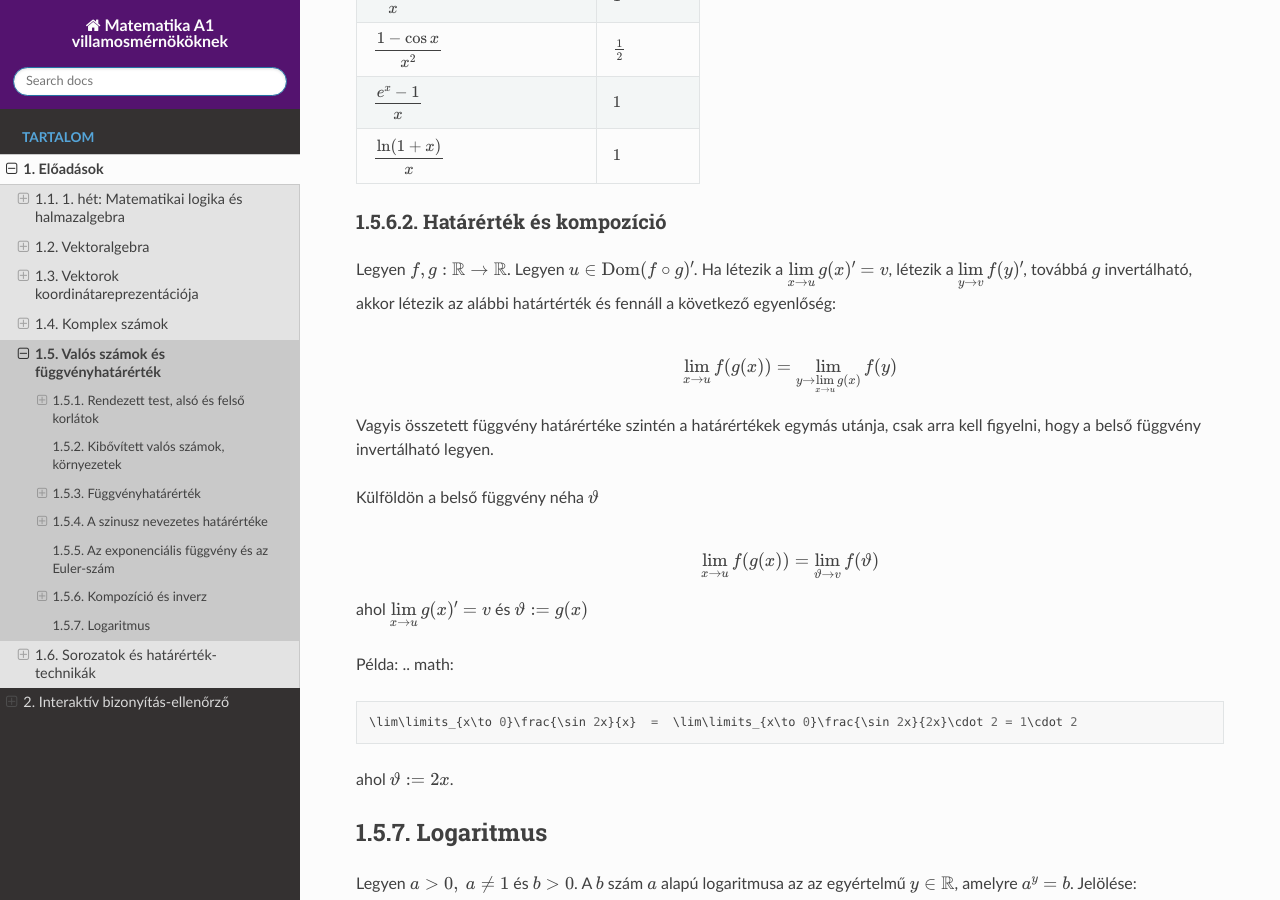
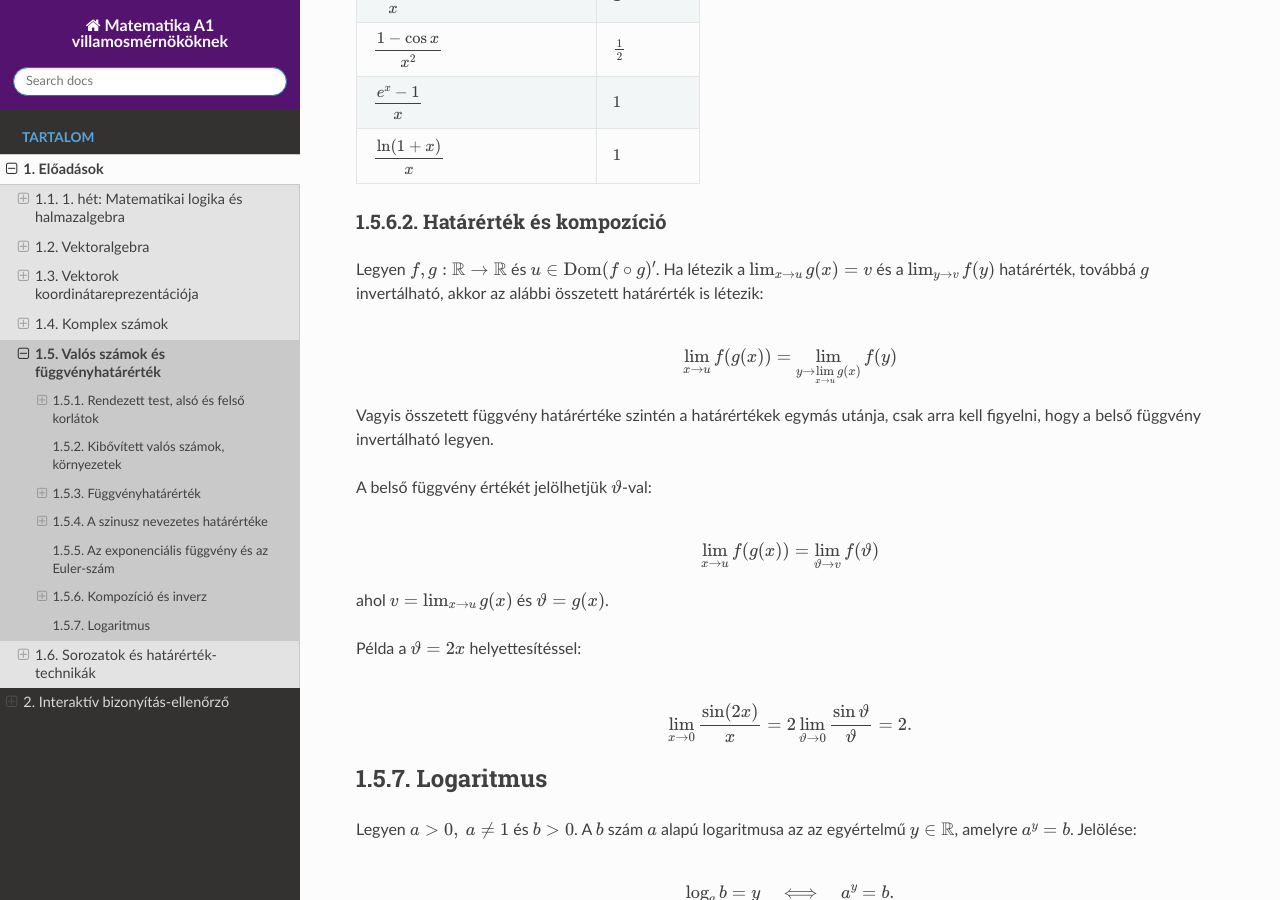
Before and after one commit to mozow01/Matematika-A1, a Sphinx documentation site: the page built from docs/eloadasok/05_valos_szamok_es_fuggvenyhatarertek.rst, in a window 1280 px wide and 900 px high, scrolled down 7574 px. Built offline with Sphinx 7.4.7 and the Read the Docs theme 3.1.0, drawn with Linux system fonts in a browser that asks for light colours.

Commit message:
Fix limit composition example in lecture 05

```diff
--- a/docs/eloadasok/05_valos_szamok_es_fuggvenyhatarertek.rst
+++ b/docs/eloadasok/05_valos_szamok_es_fuggvenyhatarertek.rst
@@ -389,7 +389,11 @@ Mindegyikben :math:`x\to0`:
 Határérték és kompozíció
 ~~~~~~~~~~~~~~~~~~~~~~~~
 
-Legyen :math:`f,g :\mathbb R\to \mathbb R`. Legyen :math:`u\in \mathrm{Dom}(f\circ g)'`. Ha létezik a :math:`\lim\limits_{x\to u}g(x)'=v`, létezik a :math:`\lim\limits_{y\to v}f(y)'`, továbbá :math:`g` invertálható, akkor létezik az alábbi határtérték és fennáll a következő egyenlőség:
+Legyen :math:`f,g:\mathbb R\to\mathbb R` és
+:math:`u\in\mathrm{Dom}(f\circ g)'`. Ha létezik a
+:math:`\lim_{x\to u}g(x)=v` és a
+:math:`\lim_{y\to v}f(y)` határérték, továbbá :math:`g`
+invertálható, akkor az alábbi összetett határérték is létezik:
 
 .. math::
 
@@ -397,20 +401,20 @@ Legyen :math:`f,g :\mathbb R\to \mathbb R`. Legyen :math:`u\in \mathrm{Dom}(f\ci
 
 Vagyis összetett függvény határértéke szintén a határértékek egymás utánja, csak arra kell figyelni, hogy a belső függvény invertálható legyen.
 
-Külföldön a belső függvény néha :math:`\vartheta`
+A belső függvény értékét jelölhetjük :math:`\vartheta`-val:
 
 .. math::
 
     \lim\limits_{x\to u}f(g(x))  =\lim\limits_{\vartheta\to v}f(\vartheta)
 
-ahol :math:`\lim\limits_{x\to u}g(x)'=v` és :math:`\vartheta:=g(x)`
+ahol :math:`v=\lim_{x\to u}g(x)` és :math:`\vartheta=g(x)`.
 
-Példa:
+Példa a :math:`\vartheta=2x` helyettesítéssel:
+
 .. math::
 
-    \lim\limits_{x\to 0}\frac{\sin 2x}{x}  =  \lim\limits_{x\to 0}\frac{\sin 2x}{2x}\cdot 2 = 1\cdot 2
-
-ahol  :math:`\vartheta:=2x`.
+   \lim_{x\to0}\frac{\sin(2x)}{x}
+   =2\lim_{\vartheta\to0}\frac{\sin\vartheta}{\vartheta}=2.
 
 Logaritmus
 ----------
```
